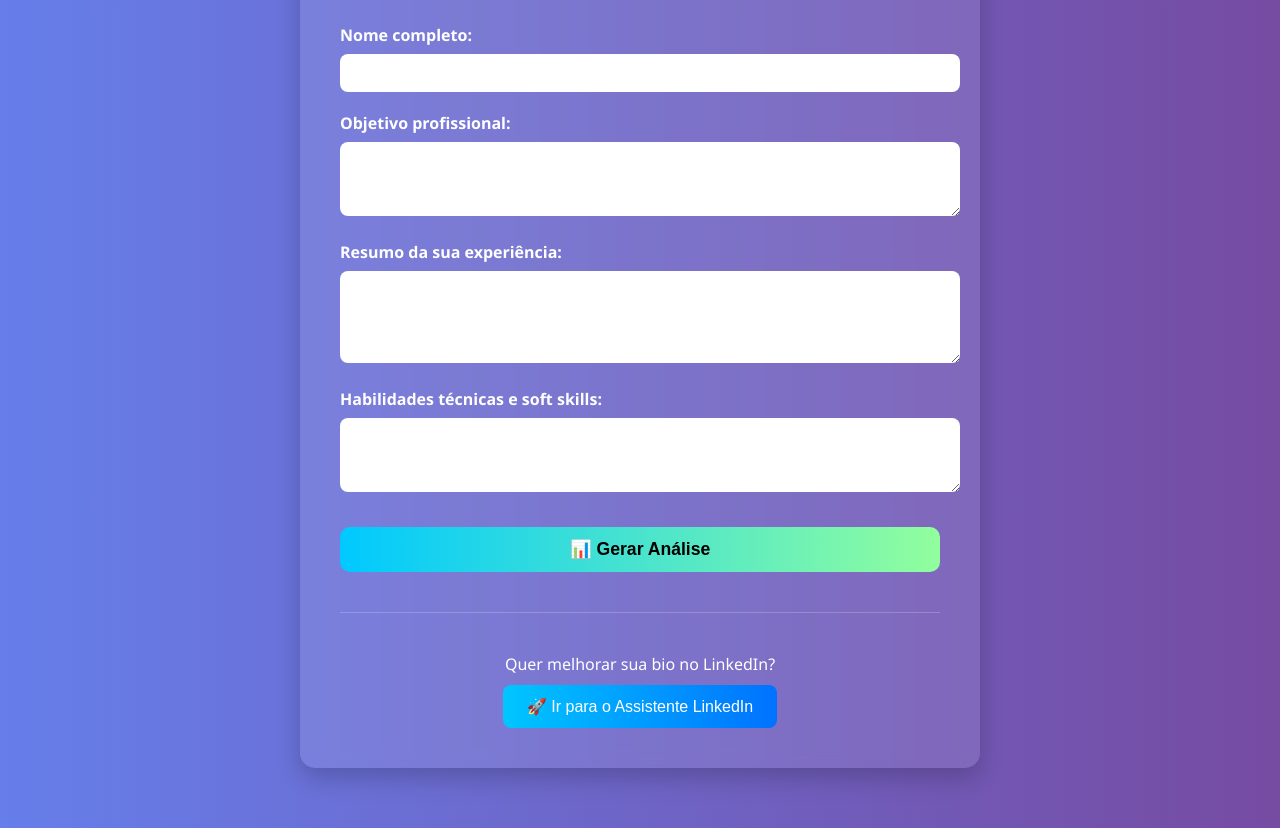
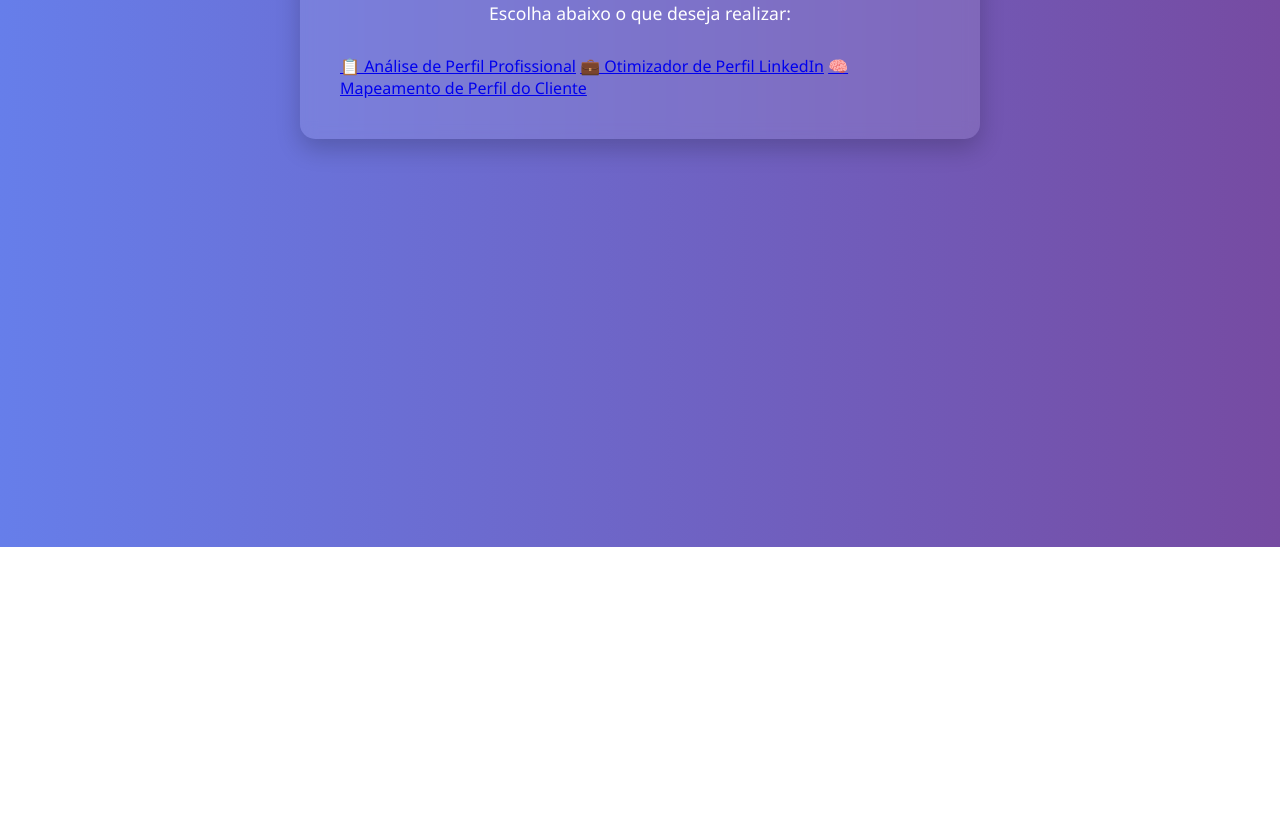
Before and after one commit to lega-nft/mentorvirtual, a plain HTML site: page templates/formulario.html in a window 1280 px wide. Shown: the part 253-1081 px from the top of the page. After the commit the page ends 800 px from the top, so only its background shows below. Drawn offline with Linux system fonts and the light colour scheme.

Commit message:
Update formulario.html

```diff
--- a/templates/formulario.html
+++ b/templates/formulario.html
@@ -1,40 +1,20 @@
 <!DOCTYPE html>
 <html lang="pt-BR">
 <head>
-  <meta charset="UTF-8" />
-  <meta name="viewport" content="width=device-width, initial-scale=1.0"/>
+  <meta charset="UTF-8">
+  <meta name="viewport" content="width=device-width, initial-scale=1.0">
   <title>Mentor Virtual</title>
-  <link rel="stylesheet" href="/static/style.css" />
+  <link rel="stylesheet" href="/static/style.css">
 </head>
 <body class="gradient-bg">
   <div class="container">
-    <h1 class="title">🧠 Mentor Virtual</h1>
-    <p class="subtitle">Preencha o formulário abaixo para receber uma análise personalizada de perfil.</p>
-    <form method="post" action="/api/analisar" class="form">
-      <label for="nome">Nome completo:</label>
-      <input type="text" id="nome" name="nome" required />
+    <h1 class="title">🎯 Bem-vindo ao Mentor Virtual</h1>
+    <p class="subtitle">Escolha abaixo o que deseja realizar:</p>
 
-      <label for="objetivo">Objetivo profissional:</label>
-      <textarea id="objetivo" name="objetivo" rows="3" required></textarea>
-
-      <label for="experiencia">Resumo da sua experiência:</label>
-      <textarea id="experiencia" name="experiencia" rows="4" required></textarea>
-
-      <label for="habilidades">Habilidades técnicas e soft skills:</label>
-      <textarea id="habilidades" name="habilidades" rows="3" required></textarea>
-
-      <button type="submit">📊 Gerar Análise</button>
-    </form>
-
-    <hr style="margin: 40px 0; border: none; border-top: 1px solid #ffffff33;" />
-
-    <div style="text-align: center;">
-      <p style="margin-bottom: 10px;">Quer melhorar sua bio no LinkedIn?</p>
-      <a href="/linkedin">
-        <button style="padding: 12px 24px; font-size: 16px; border-radius: 8px; border: none; background: linear-gradient(to right, #00c6ff, #0072ff); color: white; cursor: pointer;">
-          🚀 Ir para o Assistente LinkedIn
-        </button>
-      </a>
+    <div class="card-grid">
+      <a class="card" href="/">📋 Análise de Perfil Profissional</a>
+      <a class="card" href="/linkedin">💼 Otimizador de Perfil LinkedIn</a>
+      <a class="card" href="/cliente">🧠 Mapeamento de Perfil do Cliente</a>
     </div>
   </div>
 </body>
```
